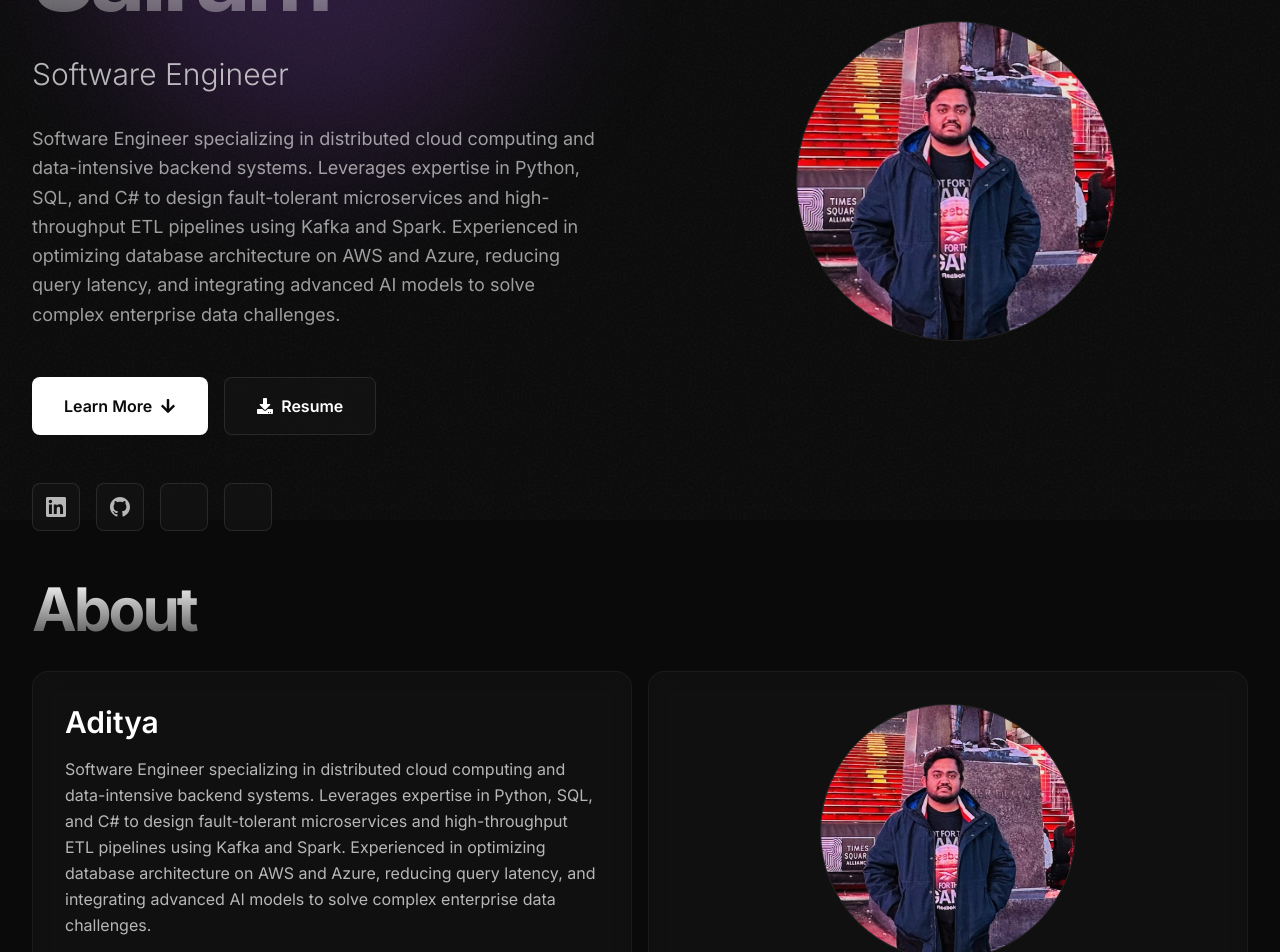
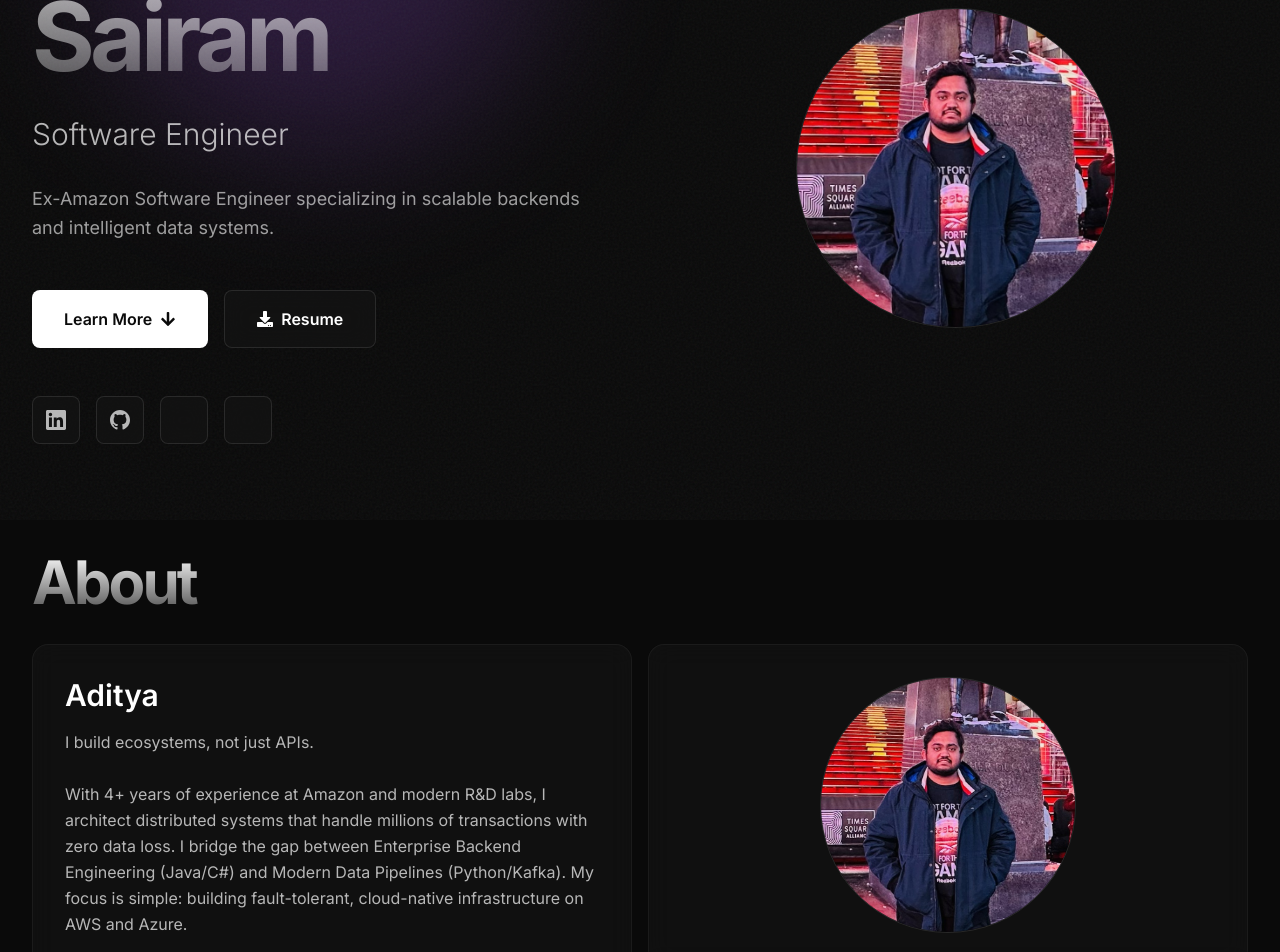
Before and after one commit to adityasairam1/Portfolio, a React (Vite) app: page / in a window 1280 px wide. Shown: the part 280-1232 px from the top of the page. Built offline with nearby package versions, Linux system fonts and the light colour scheme.

Commit message:
experience updates

```diff
--- a/src/components/About.jsx
+++ b/src/components/About.jsx
@@ -45,7 +45,7 @@ const About = () => {
             <h3 className="text-3xl font-semibold text-white mb-4">
               {personalInfo.name.split(' ')[0]}
             </h3>
-            <p className="text-white/70 leading-relaxed mb-6">
+            <p className="text-white/70 leading-relaxed mb-6 whitespace-pre-line">
               {personalInfo.summary}
             </p>
             <div className="space-y-2 text-sm text-white/60">
--- a/src/components/Hero.jsx
+++ b/src/components/Hero.jsx
@@ -46,7 +46,7 @@ const Hero = () => {
             {personalInfo.title}
           </p>
           <p className="text-lg text-white/60 leading-relaxed max-w-xl">
-            {personalInfo.summary}
+            Ex-Amazon Software Engineer specializing in scalable backends and intelligent data systems.
           </p>
           <div className="flex gap-4 pt-4">
             <motion.button
```
Also changed, not shown: src/data/data.js, 1 other file (tests, documents, lock files or other folders).
